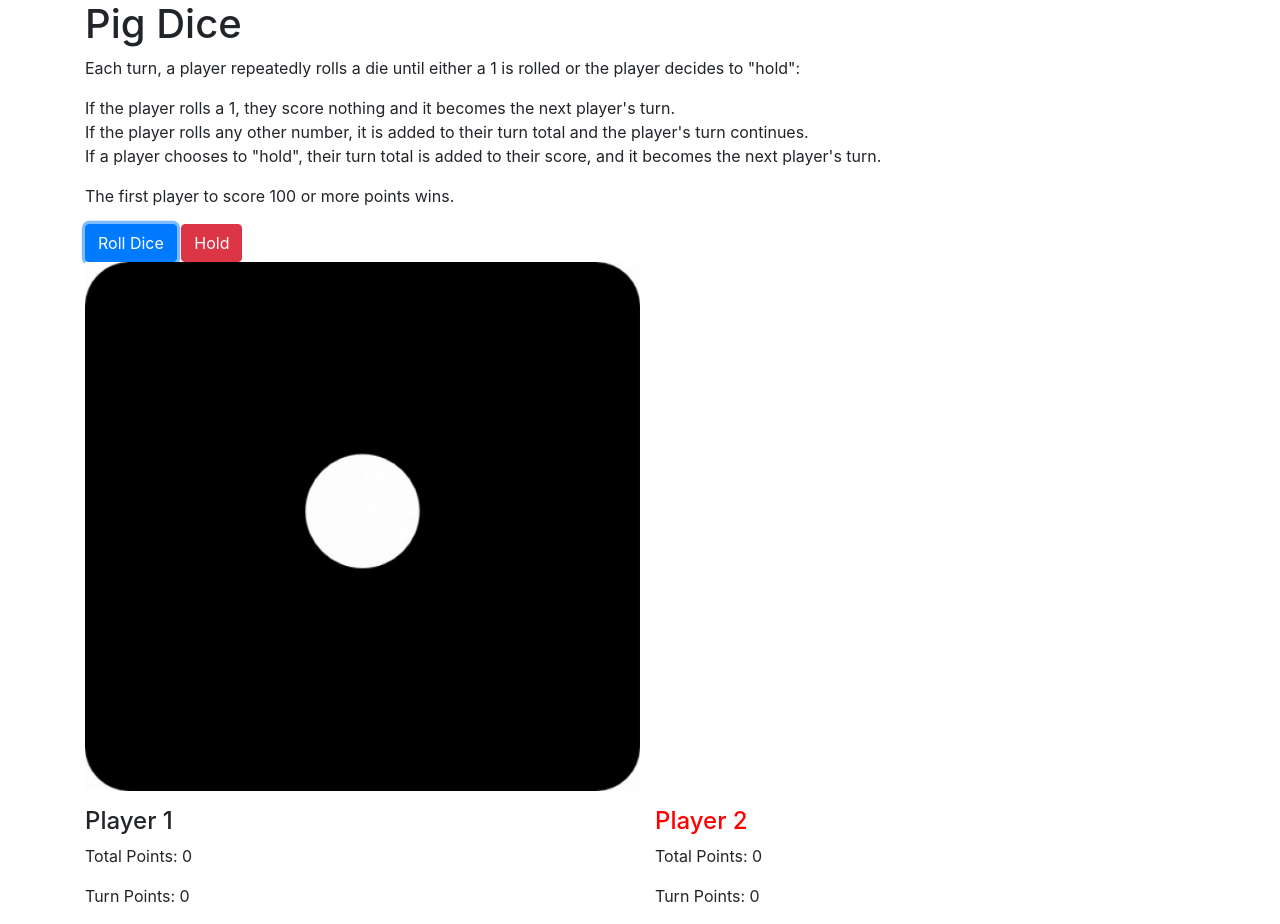
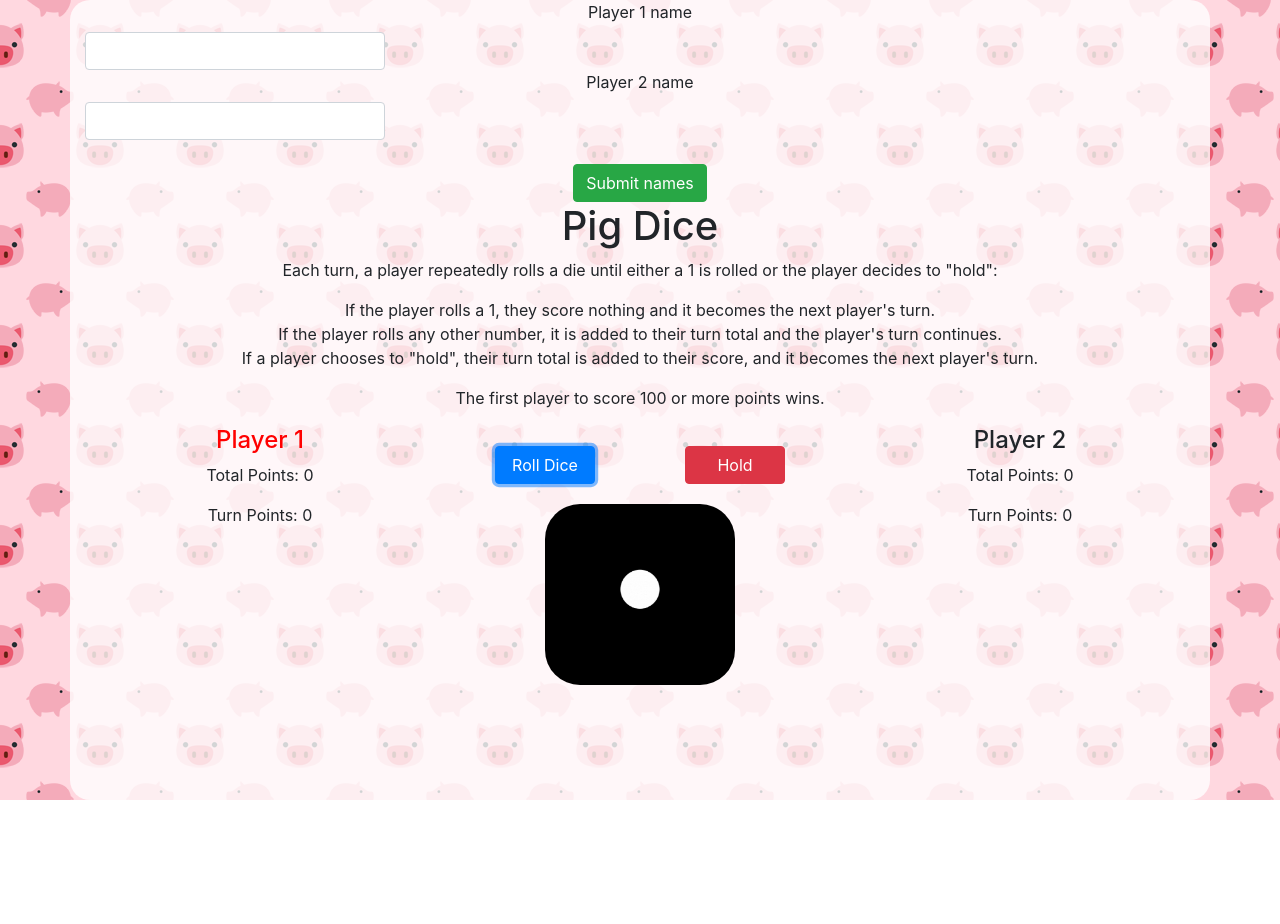
Before and after one commit to gpuett/pig-dice-with-karma, a plain HTML site: page index.html in a window 1280 px wide. Both pictures are taken after a click on the button "Roll Dice". After the commit the page ends 800 px from the top, so only its background shows below. Drawn offline with Linux system fonts and the light colour scheme.

Commit message:
css styling

```diff
--- a/css/styles.css
+++ b/css/styles.css
@@ -6,8 +6,38 @@
   display: none;
 }
 
+.container {
+  background-color: rgba(255, 255, 255, 0.8);
+  border-radius: 20px;
+  min-height: 800px;
+  text-align: center;
+}
+
+body {
+  background-image: url(../img/pig.png);
+}
+
 .dice-faces {
   width: 50%;
   height: 50%;
   display: none;
+  border-radius: 35px;
+  margin-left: auto;
+  margin-right: auto;
 }
+
+.form-control {
+  max-width: 300px;
+
+}
+
+#dice {
+  margin-top: 20px;
+}
+
+#dice button {
+  margin: auto;
+  width: 100px;
+  display: block;
+  margin-bottom: 20px;
+}
--- a/index.html
+++ b/index.html
@@ -9,29 +9,40 @@
   </head>
   <body>
     <div class="container">
+      <form id="nameCapture">
+        <label for="name1">Player 1 name</label>
+        <input type="text" class="form-control" id="name1">
+        <label for="name2">Player 2 name</label>
+        <input type="text" class="form-control" id="name2">
+        <br>
+        <button type="submit" class="btn btn-success">Submit names</button>
+      </form>
       <h1>Pig Dice</h1>
         <p>Each turn, a player repeatedly rolls a die until either a 1 is rolled or the player decides to "hold":<br></p>
         <p>If the player rolls a 1, they score nothing and it becomes the next player's turn.<br>
         If the player rolls any other number, it is added to their turn total and the player's turn continues.<br>
         If a player chooses to "hold", their turn total is added to their score, and it becomes the next player's turn.<br></p>
         <p>The first player to score 100 or more points wins.</p>
-      <button type="button" id="roll" class="btn btn-primary">Roll Dice</button>
-      <button type="button" id="hold" class="btn btn-danger">Hold</button>
-      <div id="dice">
-        <img id="gif" src="img/diceroll.gif">
-        <img id="face-1" class="dice-faces" src="img/dice-1.jpg">
-        <img id="face-2" class="dice-faces" src="img/dice-2.jpg">
-        <img id="face-3" class="dice-faces" src="img/dice-3.jpg">
-        <img id="face-4" class="dice-faces" src="img/dice-4.jpg">
-        <img id="face-5" class="dice-faces" src="img/dice-5.jpg">
-        <img id="face-6" class="dice-faces" src="img/dice-6.jpg">
-        <p></p>
-      </div>
       <div class="row">
         <div class="col col-md">
           <h4 class="highlight" id="p1">Player 1</h4>
           <p>Total Points: <span id="p1TotalPoints"></span></p>
           <p>Turn Points: <span id="p1TurnPoints"></span></p>
+        </div>
+        <div class="col col-md" id="dice">
+          <div class="row">
+            <button type="button" id="roll" class="btn btn-primary">Roll Dice</button>
+            <button type="button" id="hold" class="btn btn-danger">Hold</button>
+          </div>
+          <div class="row">
+            <img class="dice-faces" id="gif" src="img/diceroll.gif">
+            <img id="face-1" class="dice-faces" src="img/dice-1.jpg">
+            <img id="face-2" class="dice-faces" src="img/dice-2.jpg">
+            <img id="face-3" class="dice-faces" src="img/dice-3.jpg">
+            <img id="face-4" class="dice-faces" src="img/dice-4.jpg">
+            <img id="face-5" class="dice-faces" src="img/dice-5.jpg">
+            <img id="face-6" class="dice-faces" src="img/dice-6.jpg">
+          </div>
         </div>
         <div class="col col-md">
           <h4 id="p2">Player 2</h4>
--- a/js/scripts.js
+++ b/js/scripts.js
@@ -13,8 +13,8 @@ function rollDice(){
   return (Math.floor(Math.random() * 6)) + 1;
 }
 
-var player1 = new Player("Garnett");
-var player2 = new Player("Brea");
+var player1 = new Player("Player 1");
+var player2 = new Player("Player 2");
 
 var currentPlayer = player1;
 
@@ -48,10 +48,26 @@ function play(){
 
 
 $(document).ready(function() {
+  $("#nameCapture").submit(function(event) {
+    event.preventDefault();
+    player1.name = $("#name1").val();
+    player2.name = $("#name2").val();
+    $("#p1").text(player1.name);
+    $("#p2").text(player2.name);
+    $("#nameCapture").hide();
+  });
+  $("#hold").hide();
   $("#roll").click(function(event) {
     event.preventDefault();
     $("#dice p").empty();
     $(".dice-faces").hide();
+    if (currentPlayer === player2) {
+      $("#p1").removeClass("highlight");
+      $("#p2").addClass("highlight");
+    } else {
+      $("#p2").removeClass("highlight");
+      $("#p1").addClass("highlight");
+    }
     var points = play();
     $("#gif").show();
     setTimeout(function(){
@@ -62,16 +78,11 @@ $(document).ready(function() {
     $("#p1TurnPoints").text(player1.turnPoints);
     $("#p2TotalPoints").text(player2.totalPoints);
     $("#p2TurnPoints").text(player2.turnPoints);
-    if (currentPlayer === player2) {
-      $("#p1").removeClass("highlight");
-      $("#p2").addClass("highlight");
-    } else {
-      $("#p2").removeClass("highlight");
-      $("#p1").addClass("highlight");
-    }
+    $("#hold").show();
   });
   $("#hold").click(function(event) {
     event.preventDefault();
+    $("#hold").hide();
     sumPoints();
     switchPlayer();
   });
```
Also changed, not shown: img/dice-3.jpg, img/pig.png (added).
